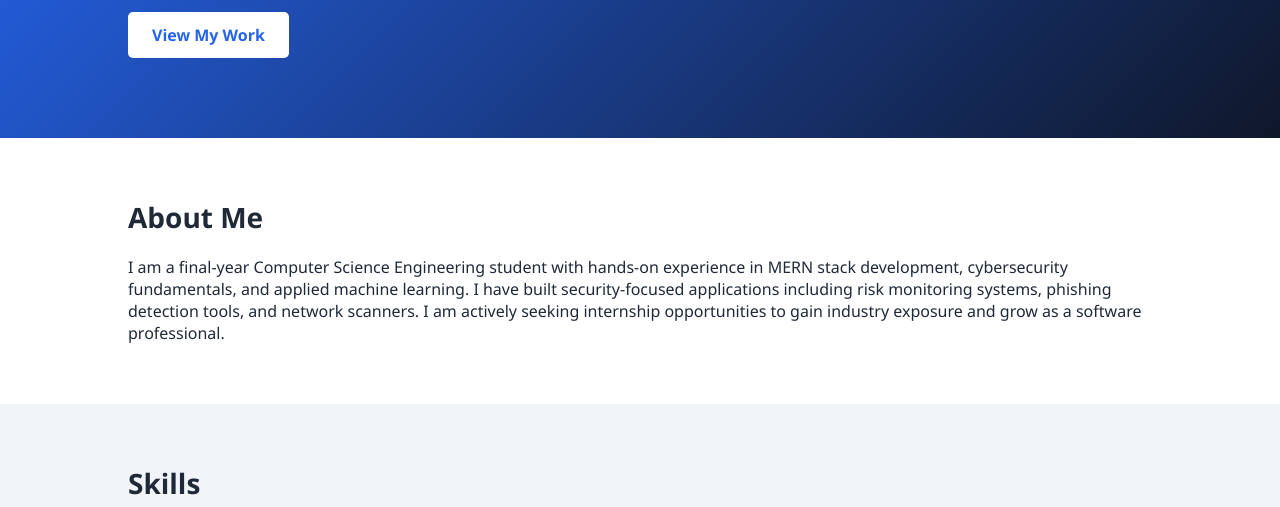
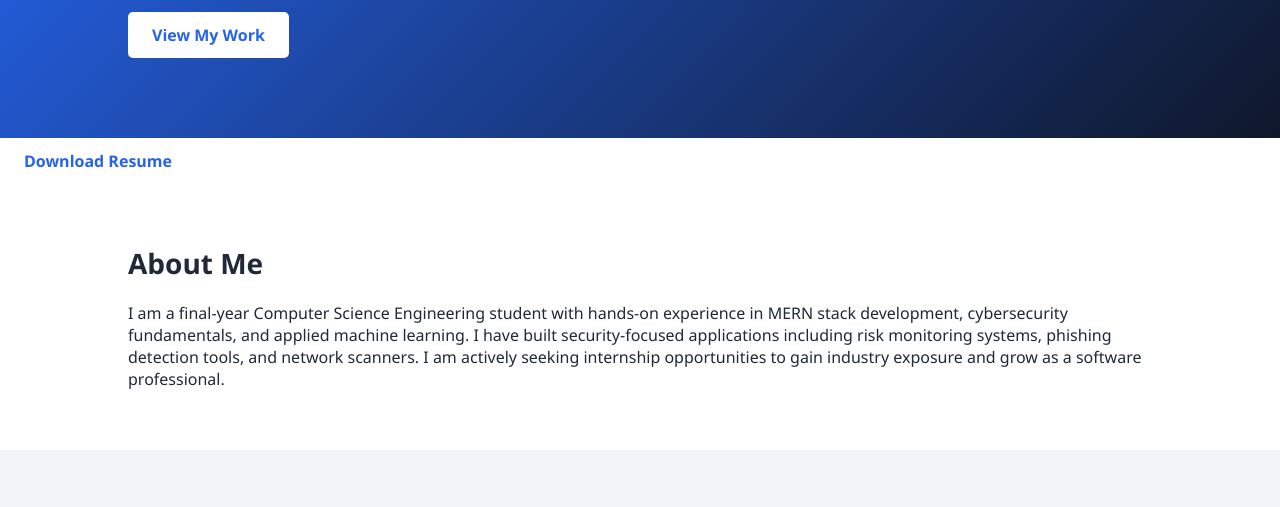
Before and after one commit to SAGA7890/SAGA7890.github.io, a plain HTML site: page index.html in a window 1280 px wide. Shown: the part 252-759 px from the top of the page. Drawn offline with Linux system fonts and the light colour scheme.

Commit message:
Update index.html

```diff
--- a/index.html
+++ b/index.html
@@ -25,6 +25,9 @@
         <p>MERN Stack Developer | Cybersecurity & AI Enthusiast</p>
         <a href="#projects" class="btn">View My Work</a>
     </section>
+    <a href="Saravanaganesh_Resume.pdf" download class="btn">
+    Download Resume
+</a>
 
     <!-- About -->
     <section id="about" class="section">
```
